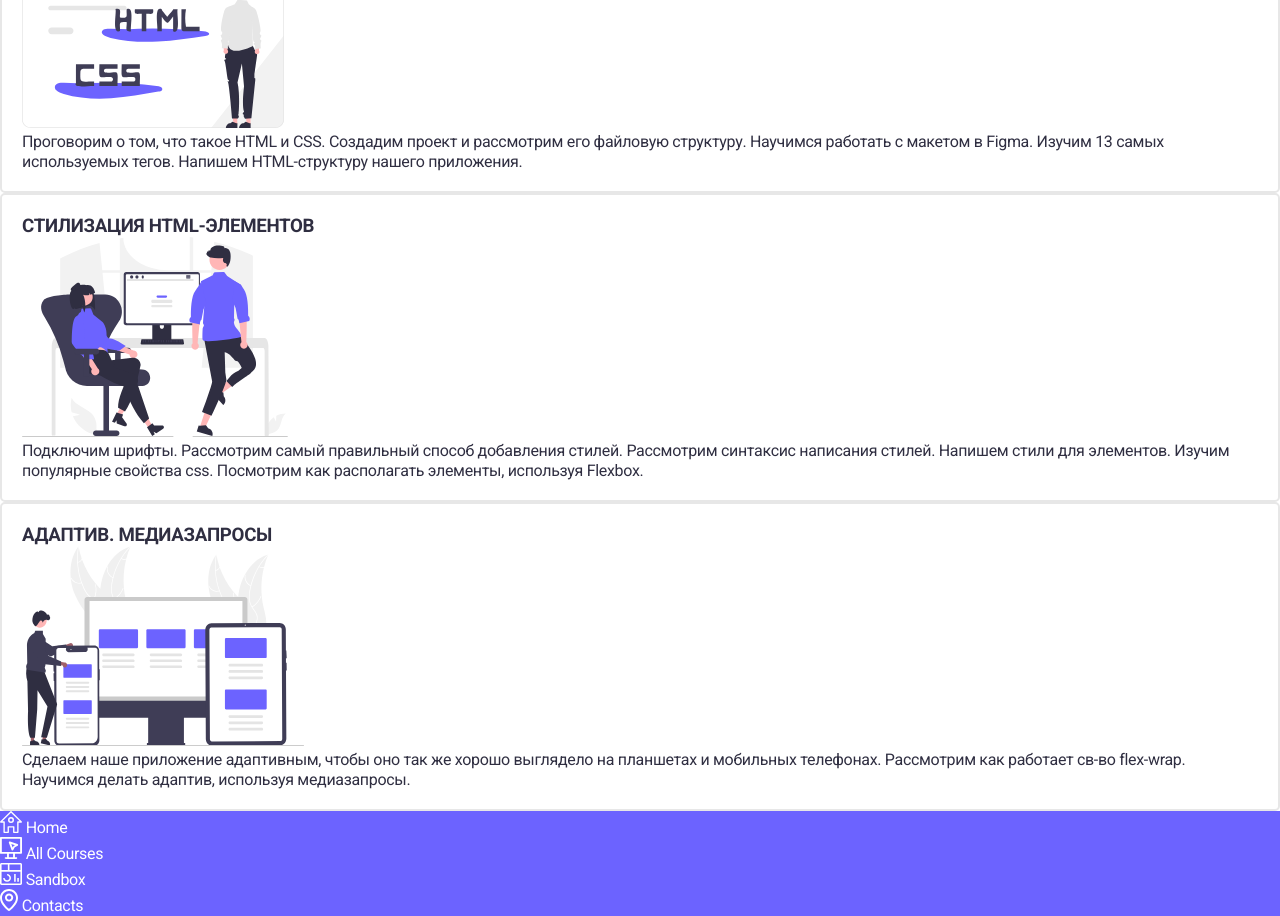
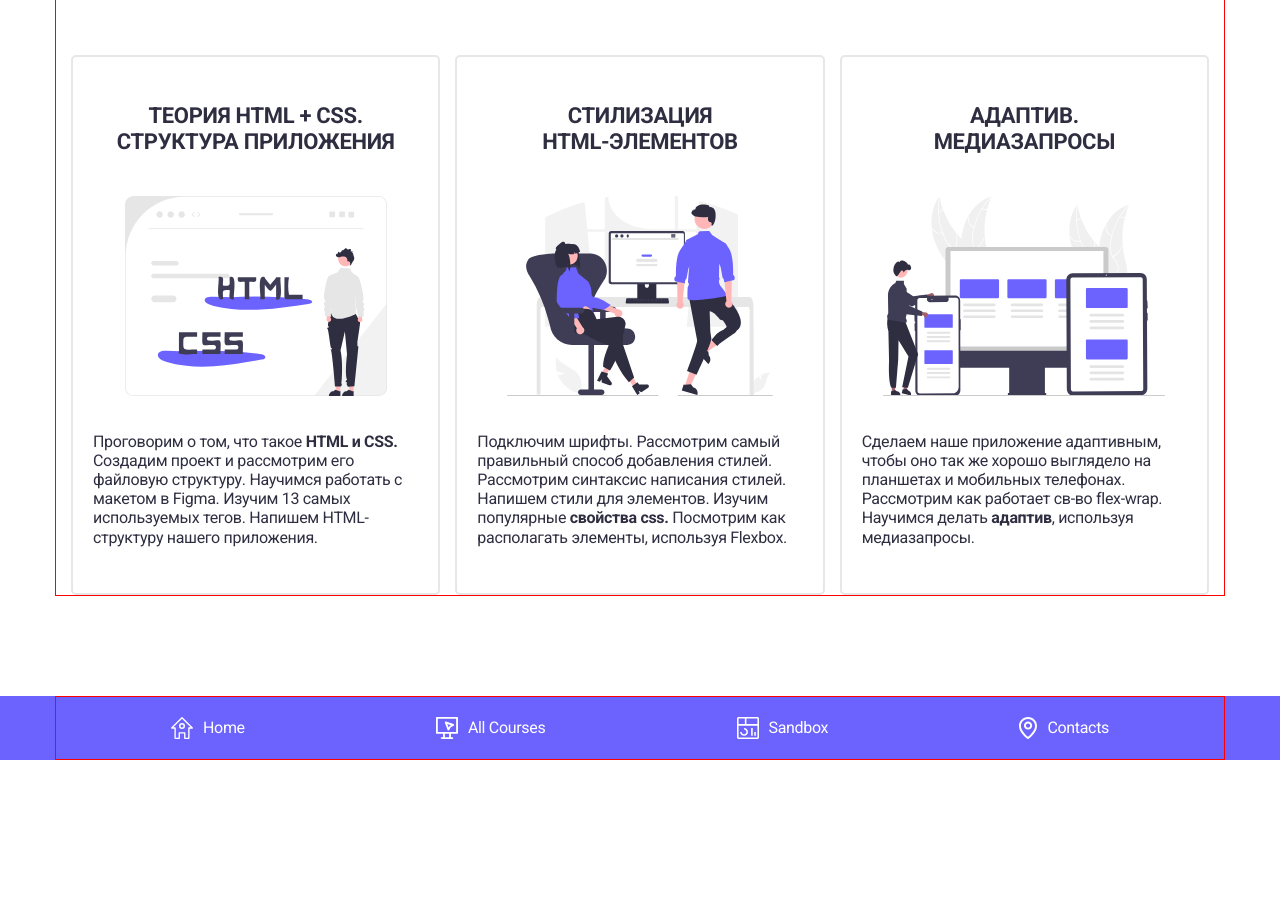
Before and after one commit to errydaycode/layout-trainee, a plain HTML site: page index.html in a window 1280 px wide. Shown: the part 249-1165 px from the top of the page. After the commit the page ends 1009 px from the top, so only its background shows below. Drawn offline with Linux system fonts and the light colour scheme.

Commit message:
flex-boxes

```diff
--- a/index.html
+++ b/index.html
@@ -12,32 +12,45 @@
 </head>
 <body>
     <header>
+        <div class="container">
+            <div class="header-wrapper">
                 <a href="#" target="_blank">
                     <img src="./assets/images/logo.svg" alt="logo">
                 </a>
                 <button class="btn">login</button>
+            </div>
+
+        </div>
+
     </header>
 
     <section>
+        <div class="container">
             <h1>html+css. верстка</h1>
+            <div class="card-wrapper">
                 <div class="card">
                     <h3>теория html + css. Структура приложения</h3>
-            <img src="./assets/images/img-1.svg" alt="">
-            <p>Проговорим о том, что такое HTML и CSS.  Создадим проект и рассмотрим его файловую структуру. Научимся работать с макетом в Figma. Изучим 13 самых используемых тегов. Напишем HTML-структуру нашего приложения.</p>
+                    <img class="card-img" src="./assets/images/img-1.svg" alt="">
+                    <p>Проговорим о том, что такое  <span>HTML и CSS.</span> Создадим проект и рассмотрим его файловую структуру. Научимся работать с макетом в Figma. Изучим 13 самых используемых тегов. Напишем HTML-структуру нашего приложения.</p>
                 </div>
                 <div class="card">
-            <h3>Стилизация HTML-элементов</h3>
-            <img src="./assets/images/img-2.svg" alt="">
-            <p> Подключим шрифты. Рассмотрим самый правильный способ добавления стилей. Рассмотрим синтаксис написания стилей. Напишем стили для элементов. Изучим популярные свойства css. Посмотрим как располагать элементы, используя Flexbox.</p>
+                    <h3>Стилизация <br> HTML-элементов</h3>
+                    <img class="card-img" src="./assets/images/img-2.svg" alt="">
+                    <p> Подключим шрифты. Рассмотрим самый правильный способ добавления стилей. Рассмотрим синтаксис написания стилей. Напишем стили для элементов. Изучим популярные <span>свойства css.</span> Посмотрим как располагать элементы, используя Flexbox.</p>
                 </div>
                 <div class="card">
-            <h3>Адаптив. Медиазапросы</h3>
-            <img src="./assets/images/img-3.svg" alt="">
-            <p>Сделаем наше приложение адаптивным, чтобы оно так же хорошо выглядело на планшетах и мобильных телефонах. Рассмотрим как работает св-во flex-wrap. Научимся делать адаптив, используя медиазапросы.</p>
+                    <h3>Адаптив. <br> Медиазапросы</h3>
+                    <img class="card-img" src="./assets/images/img-3.svg" alt="">
+                    <p>Сделаем наше приложение адаптивным, чтобы оно так же хорошо выглядело на планшетах и мобильных телефонах. Рассмотрим как работает св-во flex-wrap. Научимся делать <span>адаптив</span>, используя медиазапросы.</p>
                 </div>
+            </div>
+
+        </div>
+
     </section>
 
     <footer>
+        <div class="container">
         <ul>
             <li>
                 <a href="https://it-incubator.io/" target="_blank">
@@ -64,6 +77,7 @@
                 </a>
             </li>
         </ul>
+        </div>
     </footer>
 </body>
 </html>
--- a/style.css
+++ b/style.css
@@ -3,6 +3,29 @@
     margin: 0;
     box-sizing: border-box;
 }
+
+.container {
+    max-width: 1170px;
+    width: 100%;
+    height: 100%;
+    padding: 0 15px;
+    border: 1px solid red;
+    margin: 0 auto;
+}
+
+header,
+footer {
+    background: #6C63FF;
+}
+
+
+.btn,
+h1,
+h3 {
+    text-transform: uppercase;
+    text-align: center;
+}
+
 
 body {
     font-family: 'Roboto', sans-serif;
@@ -17,17 +40,14 @@ header {
     height: 80px;
 }
 
-header,
-footer {
-    background: #6C63FF;
+
+.header-wrapper{
+    display: flex;
+    align-items: center;
+    justify-content: space-between;
+    height: 100%;
 }
 
-
-.btn,
-h1,
-h3 {
-    text-transform: uppercase;
-}
 
 .btn {
     border: 2px solid #FFFFFF;
@@ -40,18 +60,44 @@ h3 {
     color: #FFFFFF;
 }
 
+section {
+    padding: 100px 0;
+}
 
 h1 {
     font-weight: 700;
     font-size: 44px;
+    margin-bottom: 70px;
 }
 
+.card-wrapper {
+    display: flex;
+    gap: 15px;
+
+}
 
 .card {
     background: #FFFFFF;
     border: 2px solid #E7E7E7;
     border-radius: 5px;
-    padding: 20px;
+    padding: 46px 20px;
+    width: 370px;
+    display: flex;
+    flex-direction: column;
+    align-items: center;
+}
+
+.card-img{
+    margin: 40px 0 36px;
+}
+
+h3 {
+    font-size: 22px;
+    min-width: 280px;
+}
+
+p span {
+    font-weight: 700;
 }
 
 a {
@@ -59,3 +105,19 @@ a {
     text-decoration: none;
     text-transform: capitalize;
 }
+
+ul {
+    list-style: none;
+    display: flex;
+    justify-content: space-between;
+    padding: 20px 100px;
+}
+
+footer img{
+    margin-right: 10px;
+}
+
+footer a{
+    display: flex;
+    align-items: center;
+}
```
Lines whose indentation alone changed are shown as unchanged.
